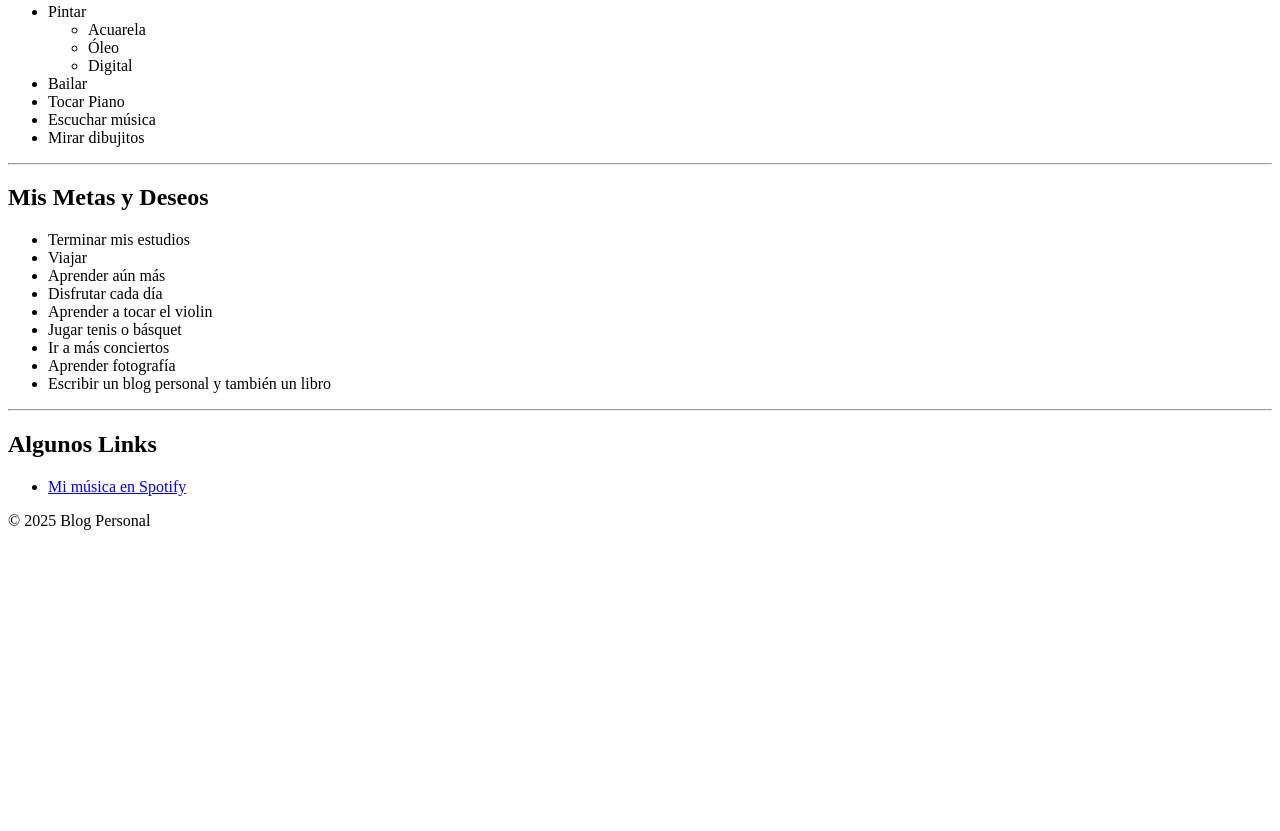
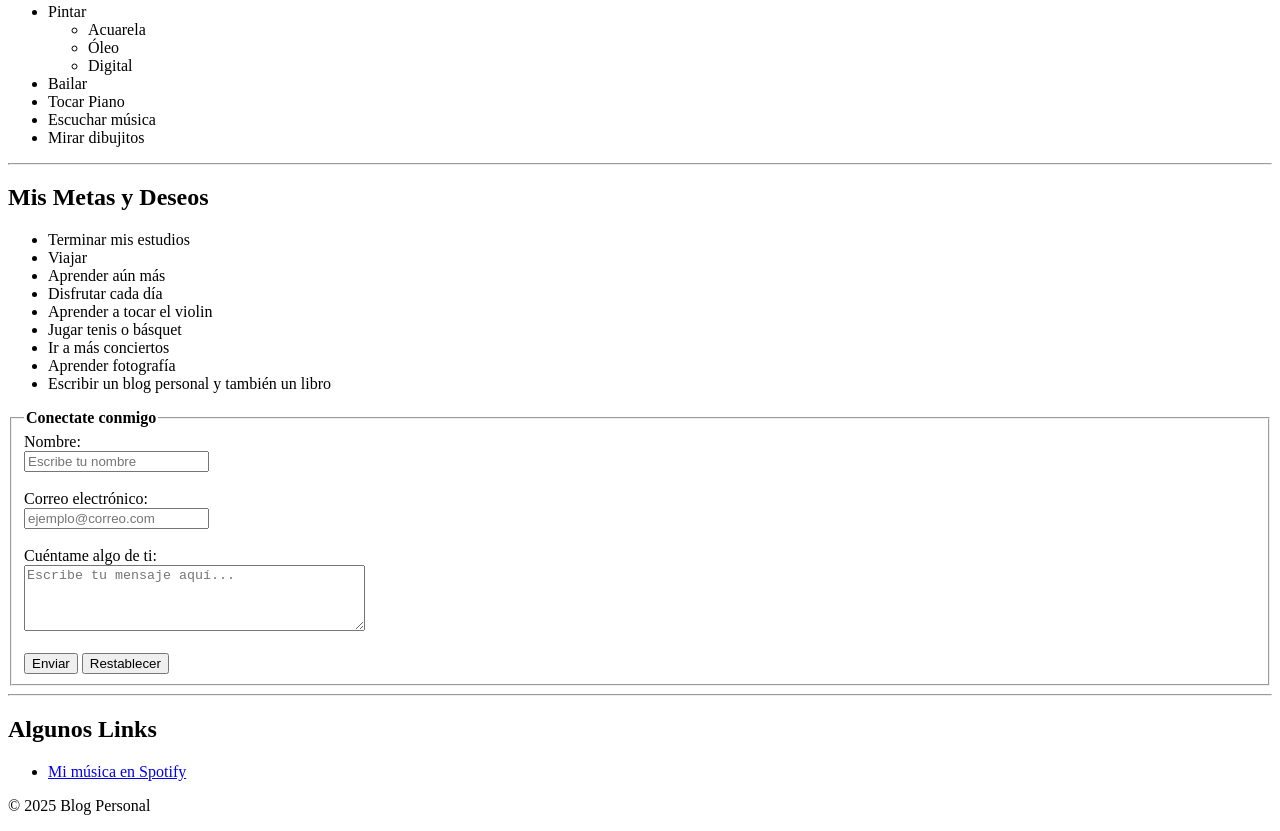
Before and after one commit to VannKCE/Proyecto-Individual, a plain HTML site: page proyecto.html in a window 1280 px wide. Shown: the part 875-1706 px from the top of the page. Before the commit the page ends 1421 px from the top, so only its background shows below. Drawn offline with Linux system fonts and the light colour scheme.

Commit message:
Formulario conectemos

```diff
--- a/proyecto.html
+++ b/proyecto.html
@@ -80,6 +80,26 @@
                 <li>Escribir un blog personal y también un libro</li>
             </ul>
         </section>
+
+        <section id="contacto">
+            <form>
+                <fieldset>
+                    <legend><b>Conectate conmigo</b></legend>
+                    <label for="nombre">Nombre:</label><br>
+                    <input type="text" id="nombre" name="nombre" required placeholder="Escribe tu nombre"><br><br>
+
+                    <label for="email">Correo electrónico:</label><br>
+                    <input type="email" id="email" name="email" required placeholder="ejemplo@correo.com"><br><br>
+
+                    <label for="mensaje">Cuéntame algo de ti:</label><br>
+                    <textarea id="mensaje" name="mensaje" rows="4" cols="40" required placeholder="Escribe tu mensaje aquí..."></textarea><br><br>
+
+                    <button type="submit">Enviar</button>
+                    <button type="reset">Restablecer</button>
+                </fieldset>
+            </form>
+        </section>
+
     </main>
     <hr>
     <aside>
```
